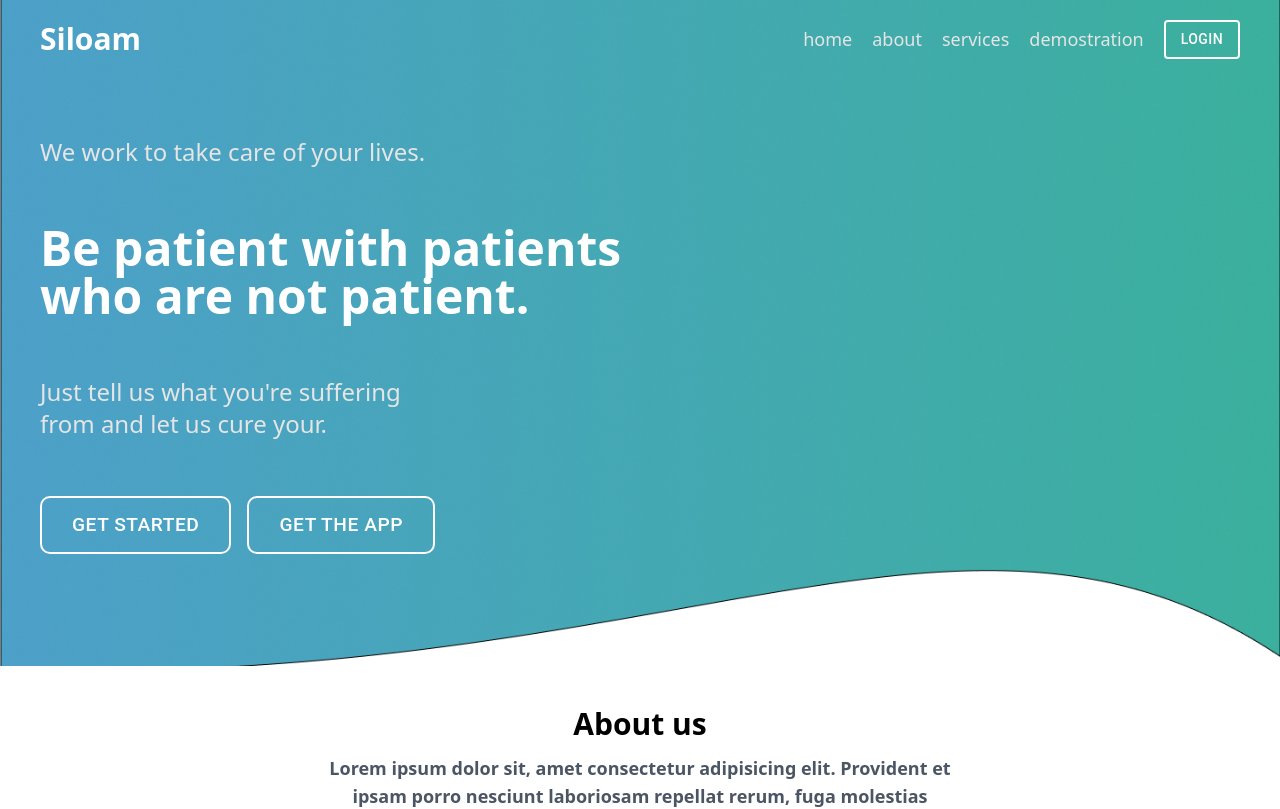
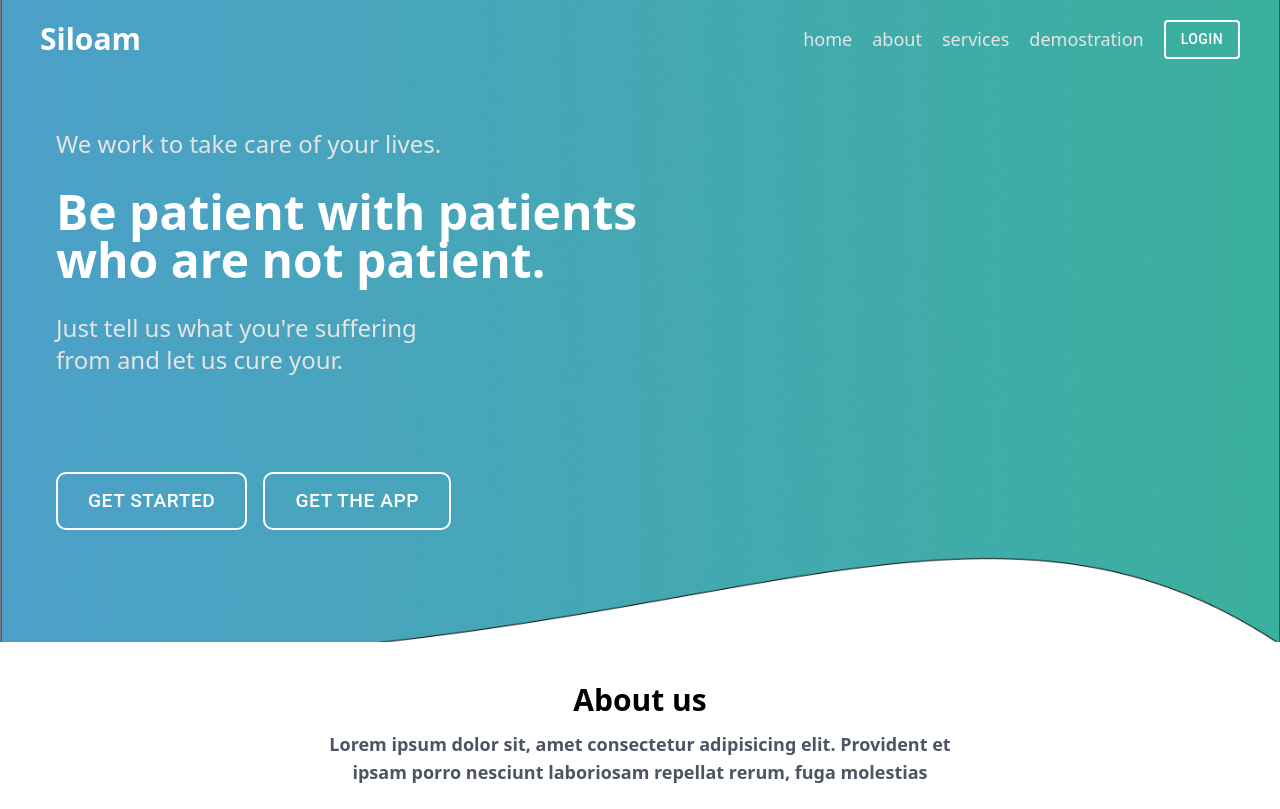
Before and after one commit to the-coder-kalisa/siloam-pharmacy, a React (Vite) app: page / in a window 1280 px wide. Shown: the top 809 px of the page. Built offline with nearby package versions, Linux system fonts and the light colour scheme.

Commit message:
second page

```diff
--- a/src/components/FirstPage.tsx
+++ b/src/components/FirstPage.tsx
@@ -14,17 +14,19 @@ const FirstPage: React.FC = () => {
     <div
       id="home"
       style={{ backgroundImage: `url(${Background})` }}
-      className="bg-center pt-20 pb-[7rem] flex items-start text-white bg-cover"
+      className="bg-center pt-[8rem] pb-[7rem] px-14 flex items-start text-white bg-cover"
     >
-      <div className="max-w-[45rem] flex flex-col gap-14 mt-14 px-10">
+      <div className="flex gap-24 flex-col">
+        <div className="flex flex-col gap-7">
           <div className="text-2xl text-[#E5E5E5]">
             We work to take care of your lives.
           </div>
-        <div className="font-bold text-5xl">
+          <div className="font-bold text-5xl max-w-[40rem]">
             Be patient with patients who are not patient.
           </div>
           <div className="text-2xl max-w-[25rem] text-[#E5E5E5]">
             Just tell us what you're suffering from and let us cure your.
+          </div>
         </div>
         <div className="flex gap-4">
           {buttons.map((button, index) => (
@@ -37,6 +39,7 @@ const FirstPage: React.FC = () => {
                 padding: "10px 30px",
                 fontSize: "1.2rem",
                 borderRadius: 10,
+                background: "transparent",
               }}
               variant="outlined"
             >
--- a/src/components/Navbar.tsx
+++ b/src/components/Navbar.tsx
@@ -4,14 +4,18 @@ const Navbar:React.FC =()=> {
   const [scrolled, setScrolled] = useState<boolean>(false);
   useEffect(() => {
     window.addEventListener("scroll", () => {
-      console.log(window.scrollY)
+      window.scrollY >= 540 ? setScrolled(true) : setScrolled(false);
     })
   })
+  useEffect(()=>{
+    window.screenY >= 540 ? setScrolled(true) : setScrolled(false);
+  },[])
+  console.log(scrolled);
     const links: string[] = ["home","about", "services", "demostration"];
   return (
     <div
       id="home"
-      className="bg-transparent px-10 py-5 fixed text-white flex items-center justify-between w-full"
+      className={`bg-[${scrolled ? "#38B295" : "transparent"}] px-10 py-5 fixed text-white flex items-center justify-between w-full`}
     >
       <div className="font-bold text-3xl">Siloam</div>
       <div className="flex justify-center text-[#E5E5E5] text-lg font-medium gap-5 items-center">
```
Lines whose indentation alone changed are shown as unchanged.
